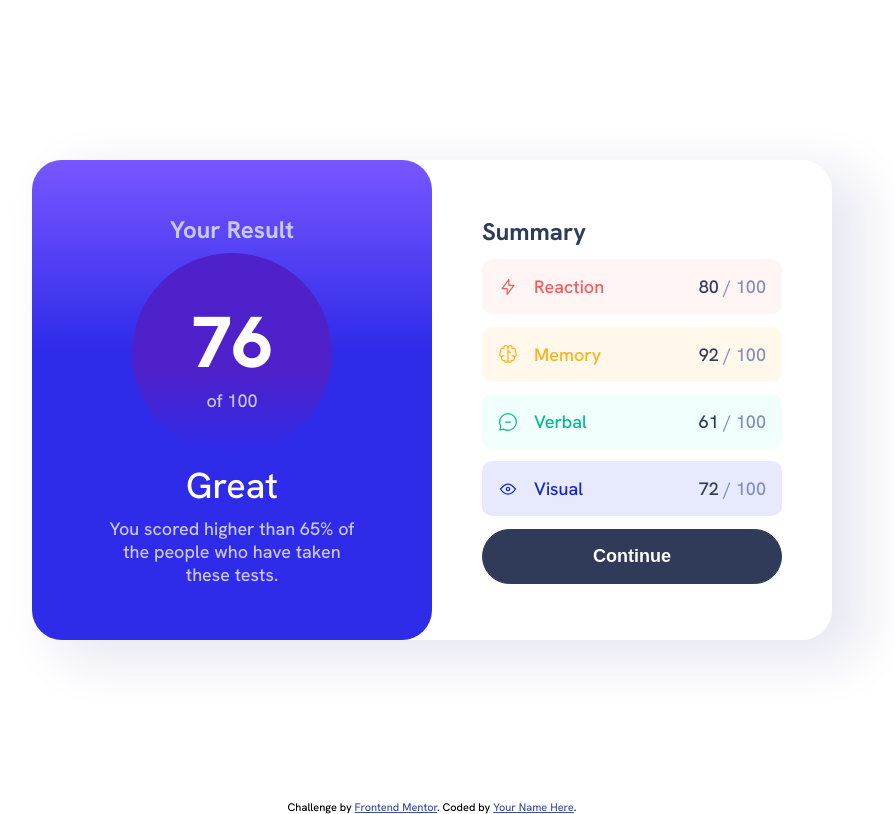
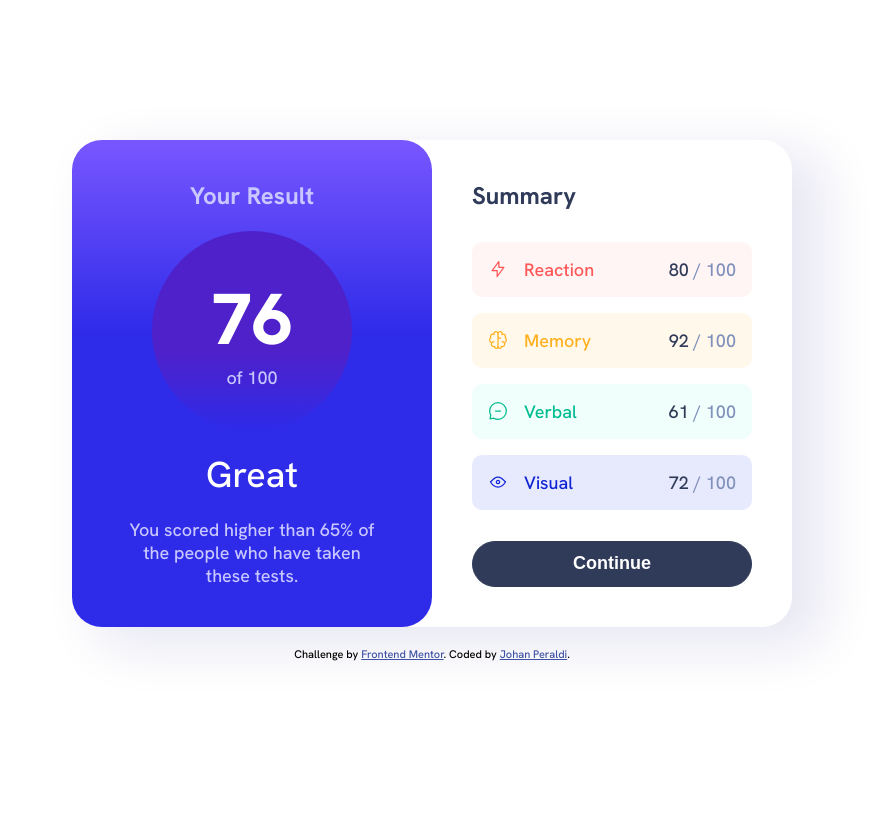
Before and after one commit to JohanPeraldi/Results_summary_component_FEM, a website built with Parcel: page index.html in a window 1280 px wide. Shown: the whole page, without its empty margins (208-1103 px from the left). Built offline with nearby package versions, Linux system fonts and the light colour scheme.

Commit message:
Finalise desktop layout

```diff
--- a/index.html
+++ b/index.html
@@ -5,7 +5,8 @@
   <meta name="viewport" content="width=device-width, initial-scale=1.0"> <!-- displays site properly based on user's device -->
   <link rel="icon" type="image/png" sizes="32x32" href="./assets/images/favicon-32x32.png">
   <title>Frontend Mentor | Results summary component</title>
-  <link rel="stylesheet" href="./styles.css">
+  <link rel="stylesheet" href="styles.less" />
+  <script src="https://cdn.jsdelivr.net/npm/less@4.1.3/dist/less.min.js"></script>
 </head>
 <body>
   <div class="container">
@@ -18,6 +19,7 @@
       </article>
       <article class="summary">
         <h2 class="summary__title">Summary</h2>
+        <div class="summary__items">
           <div class="summary__item">
             <div>
               <img src="./assets/images/icon-reaction.svg" alt="Reaction icon">
@@ -46,13 +48,14 @@
             </div>
             <p><span class="summary__score">72</span> / 100</p>
           </div>
+        </div>
         <button class="btn">Continue</button>
       </article>
     </div>
   </div>
   <footer class="attribution">
-    Challenge by <a href="https://www.frontendmentor.io?ref=challenge" target="_blank">Frontend Mentor</a>.
-    Coded by <a href="#">Your Name Here</a>.
+    Challenge by <a href="https://www.frontendmentor.io/challenges/results-summary-component-CE_K6s0maV" target="_blank">Frontend Mentor</a>.
+    Coded by <a href="https://github.com/JohanPeraldi/Results_summary_component_FEM">Johan Peraldi</a>.
   </footer>
 </body>
 </html>
--- a/styles.less
+++ b/styles.less
@@ -63,20 +63,26 @@
 @article-height: 60%;
 
 // Widths
-@article-width: 400px;
+@article-width: 360px;
 
 // Padding
-@article-padding: 50px;
+@article-padding: 40px;
 
-* {
+*,
+*::before,
+*::after {
   box-sizing: border-box;
   margin: 0;
   padding: 0;
 }
 
 body {
+  display: flex;
+  flex-direction: column;
+  justify-content: center;
+  align-items: center;
   font-family: "HankenGrotesk", sans-serif;
-  height: 100vh;
+  min-height: 100vh;
   background: @white;
 }
 
@@ -84,15 +90,12 @@ body {
   display: flex;
   justify-content: center;
   align-items: center;
-  height: 100%;
 }
 
 .article-wrapper {
   display: flex;
   justify-content: center;
-  align-items: center;
-  height: @article-height;
-  width: @article-width * 2;
+  align-items: stretch;
   background: @white;
   border-radius: @border-radius;
   -webkit-box-shadow: 28px 16px 50px 6px rgba(28,26,138,0.1);
@@ -103,11 +106,11 @@ body {
 .result {
   display: flex;
   flex-direction: column;
-  justify-content: space-around;
+  justify-content: space-between;
   align-items: center;
-  height: 100%;
+  row-gap: 20px;
   width: @article-width;
-  padding: @article-padding 75px;
+  padding: @article-padding;
   background: @gradient-light-slate-blue;
   background: linear-gradient(-90deg, @gradient-light-slate-blue 0%, @gradient-royal-blue 40%);
   background: -moz-linear-gradient(-90deg, @gradient-light-slate-blue 0%, @gradient-royal-blue 40%);
@@ -153,15 +156,15 @@ body {
     font-weight: medium;
     color: @light-lavender;
     text-align: center;
+    padding: 0 12px;
   }
 }
 
 .summary {
   display: flex;
   flex-direction: column;
-  justify-content: space-around;
+  justify-content: space-between;
   align-items: baseline;
-  height: 100%;
   width: @article-width;
   padding: @article-padding;
 
@@ -169,6 +172,16 @@ body {
     font-size: @font-size-base + 6px;
     font-weight: medium;
     color: @dark-gray-blue;
+  }
+
+  &__items {
+    display: flex;
+    flex-direction: column;
+    justify-content: center;
+    align-items: center;
+    row-gap: 16px;
+    height: 100%;
+    width: 100%;
   }
 
   &__item {
@@ -252,6 +265,7 @@ body {
 .attribution {
   font-size: 11px;
   text-align: center;
+  margin-top: 20px;
 
   a {
     color: @link-color;
```
Also changed, not shown: package.json (+8 -0 lines), styles.css (deleted), 2 other files. Lines whose indentation alone changed are shown as unchanged.
